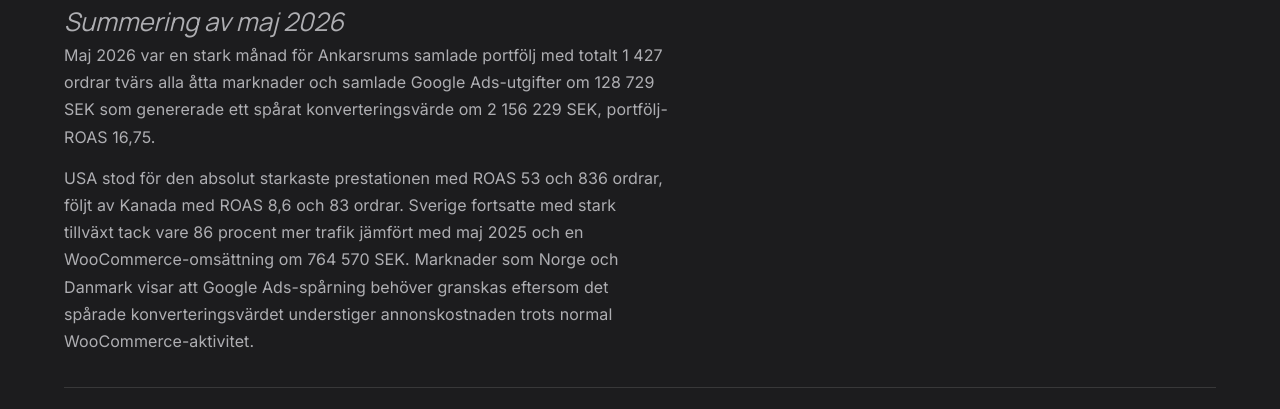
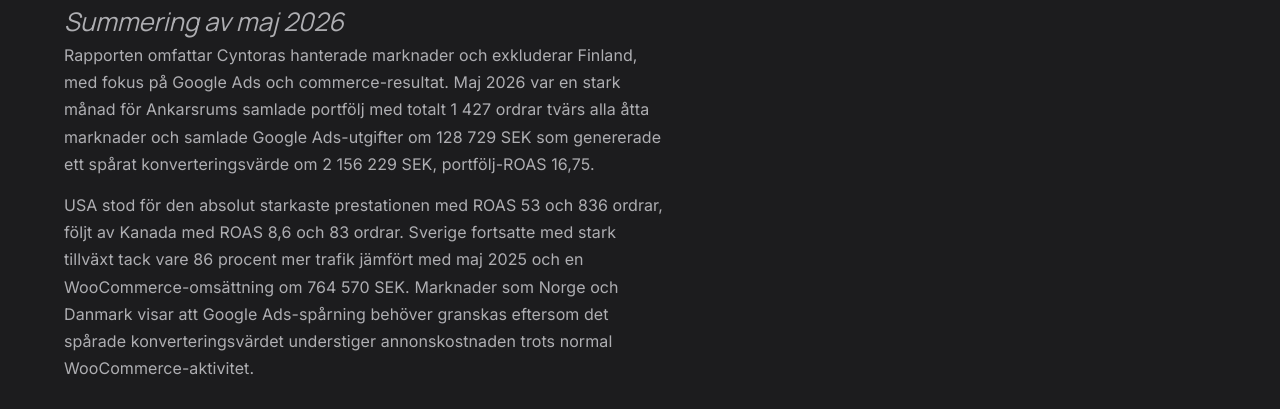
Before and after one commit to Cyntora/reports-ankarsrum, a plain HTML site: page reports/2026-05.html in a window 1280 px wide. Shown: the part 385-794 px from the top of the page. Drawn offline with nearby package versions, Linux system fonts and the light colour scheme; a web font is replaced by a local one.

Commit message:
Add report for 2026-05

```diff
--- a/reports/2026-05.html
+++ b/reports/2026-05.html
@@ -52,7 +52,7 @@
     <div class="cover__eyebrow">Cyntora månadsrapport</div>
     <h1>Ankarsrum</h1>
     <div style="font-family:var(--font-display);font-size:clamp(20px,2vw,28px);color:var(--ink-muted-dark);margin-top:14px;font-weight:300;font-style:italic;">Summering av maj 2026</div>
-      <p class="cover__kicker">Maj 2026 var en stark månad för Ankarsrums samlade portfölj med totalt 1 427 ordrar tvärs alla åtta marknader och samlade Google Ads-utgifter om 128 729 SEK som genererade ett spårat konverteringsvärde om 2 156 229 SEK, portfölj-ROAS 16,75.</p>
+      <p class="cover__kicker">Rapporten omfattar Cyntoras hanterade marknader och exkluderar Finland, med fokus på Google Ads och commerce-resultat. Maj 2026 var en stark månad för Ankarsrums samlade portfölj med totalt 1 427 ordrar tvärs alla åtta marknader och samlade Google Ads-utgifter om 128 729 SEK som genererade ett spårat konverteringsvärde om 2 156 229 SEK, portfölj-ROAS 16,75.</p>
 <p class="cover__kicker">USA stod för den absolut starkaste prestationen med ROAS 53 och 836 ordrar, följt av Kanada med ROAS 8,6 och 83 ordrar. Sverige fortsatte med stark tillväxt tack vare 86 procent mer trafik jämfört med maj 2025 och en WooCommerce-omsättning om 764 570 SEK. Marknader som Norge och Danmark visar att Google Ads-spårning behöver granskas eftersom det spårade konverteringsvärdet understiger annonskostnaden trots normal WooCommerce-aktivitet.</p>  </div>
   <div class="cover__bottom">
     <div class="col">
```
